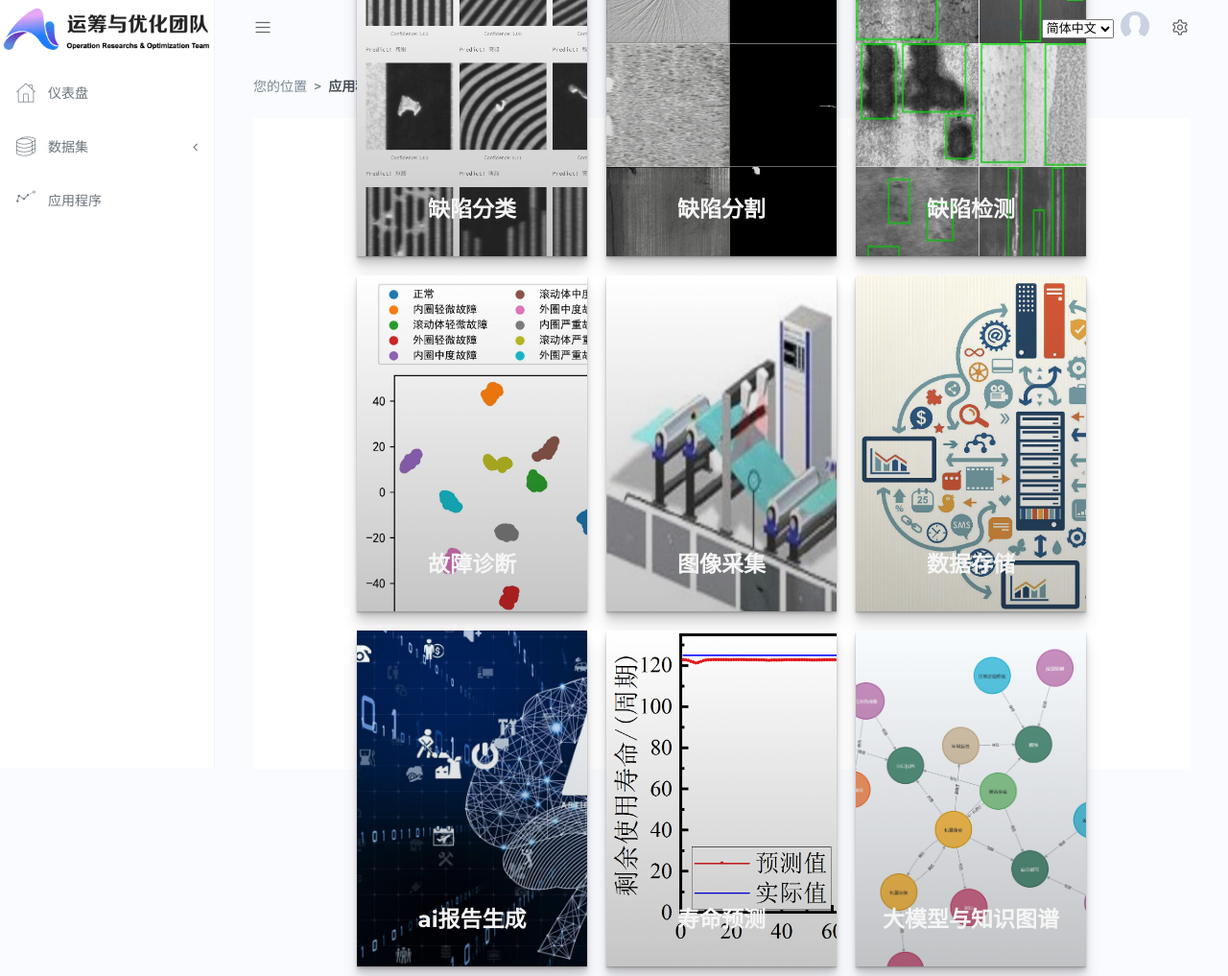
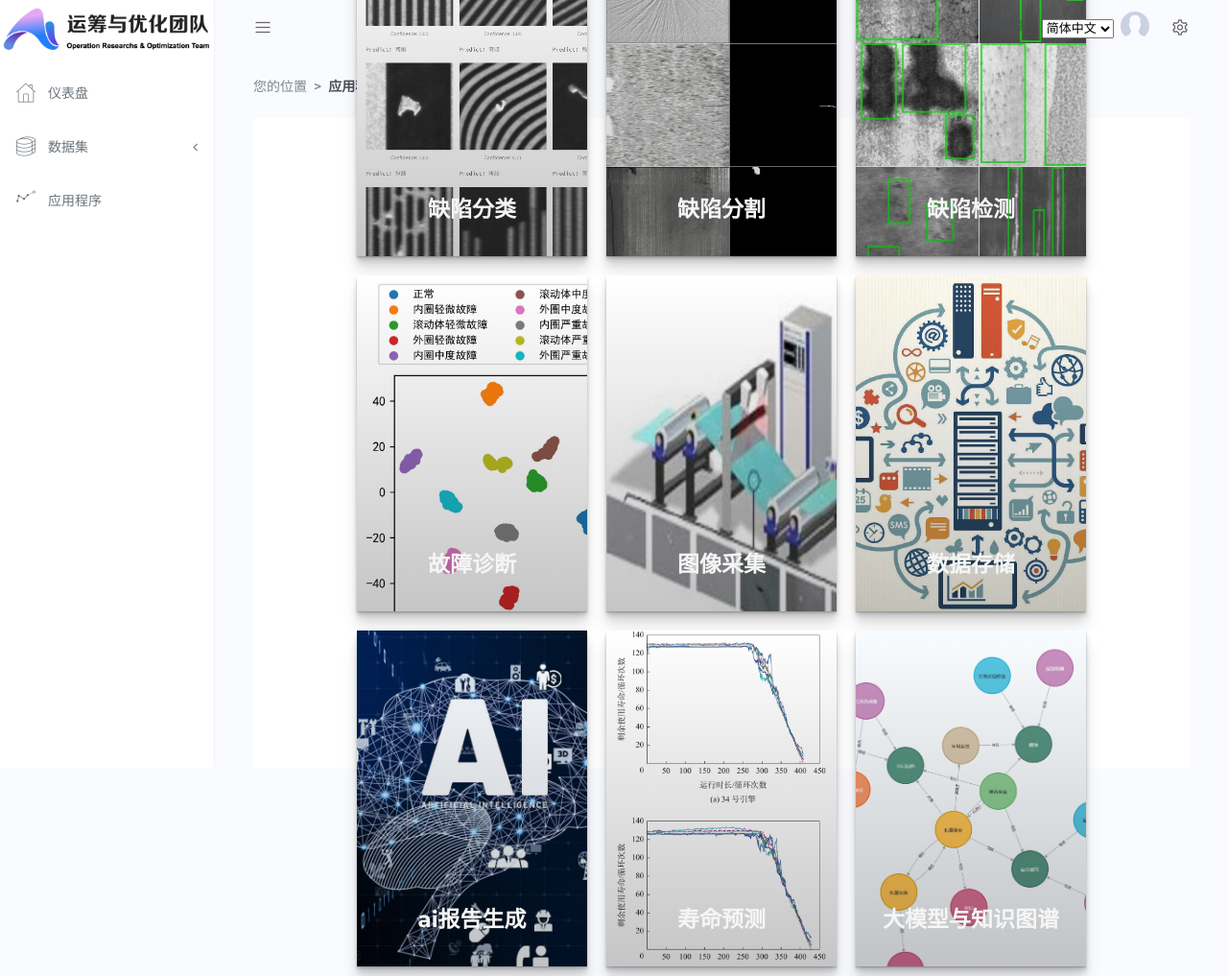
Before and after one commit to Piedpiper777/DL2025, a Flask app: page /application/ in a window 1280 px wide. Shown: the whole page at 96% size. Run offline with Flask 2, Linux system fonts and the light colour scheme; parts of the project's set-up code (start-up, migrations or seed data) failed here and were passed over; some libraries are stand-ins or nearby versions.

Commit message:
10.5 完善了首页的css样式，修改了部分图片

```diff
--- a/static/css/predict_combine.css
+++ b/static/css/predict_combine.css
@@ -72,24 +72,20 @@
     background-image: url(/static/images/5image_capture.jpg);
 /*5.图像采集*/
 }
-
 .card_combine:nth-child(6)::before{
     background-image: url(/static/images/6data_save.jpg);
 /*6.数据存储*/
 }
-
 .card_combine:nth-child(7)::before{
-    background-image: url(/static/images/9ai_report.png);
+    background-image: url(/static/images/7ai_report.png);
 /*7.ai报告生成*/
 }
-
 .card_combine:nth-child(8)::before{
-    background-image: url(/static/images/7RUL.PNG);
+    background-image: url(/static/images/8RUL.jpg);
 /*8.剩余寿命预测*/
 }
-
 .card_combine:nth-child(9)::before{
-    background-image: url(/static/images/8kg_llm.jpg);
+    background-image: url(/static/images/9kg_llm.jpg);
 /*9.大模型知识图谱*/
 }
 
```
Also changed, not shown: static/images/6data_save.jpg, static/images/7RUL.PNG (deleted), static/images/7ai_report.png (added), static/images/8RUL.jpg (added), static/images/9ai_report.png (deleted), static/images/9kg_llm.jpg (renamed from static/images/8kg_llm.jpg).
